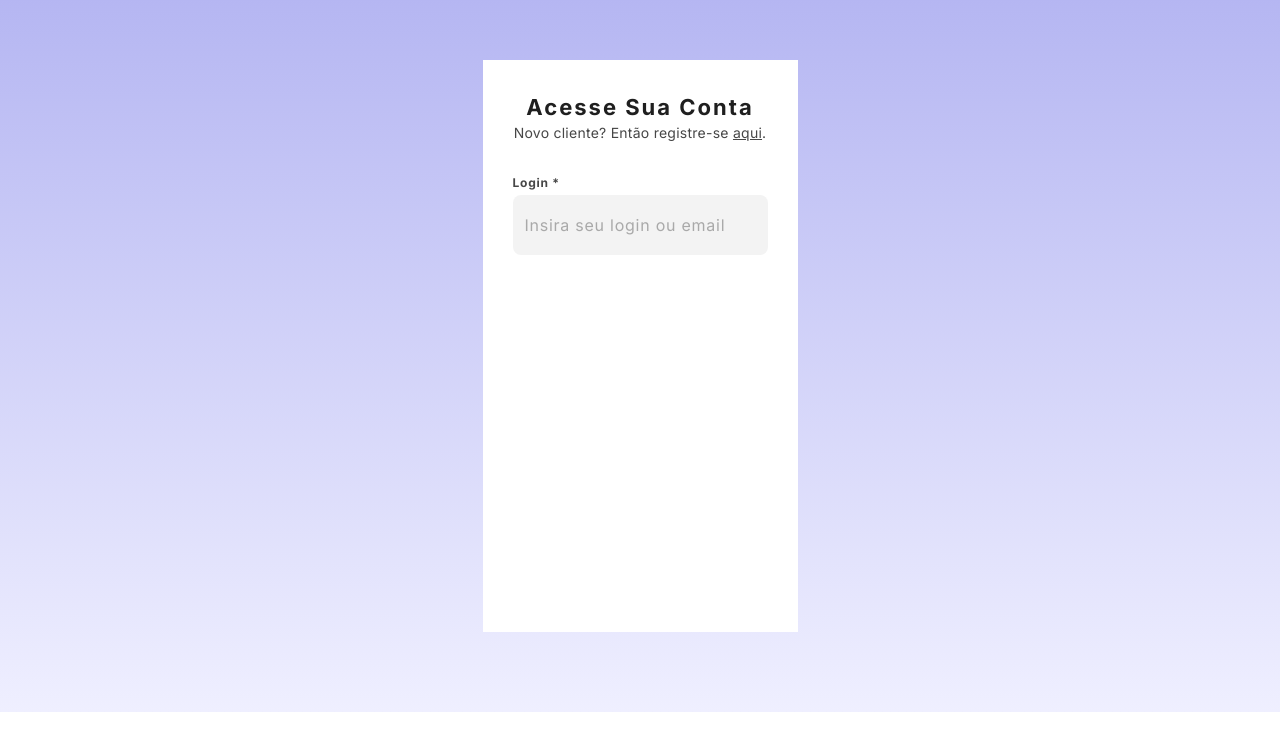
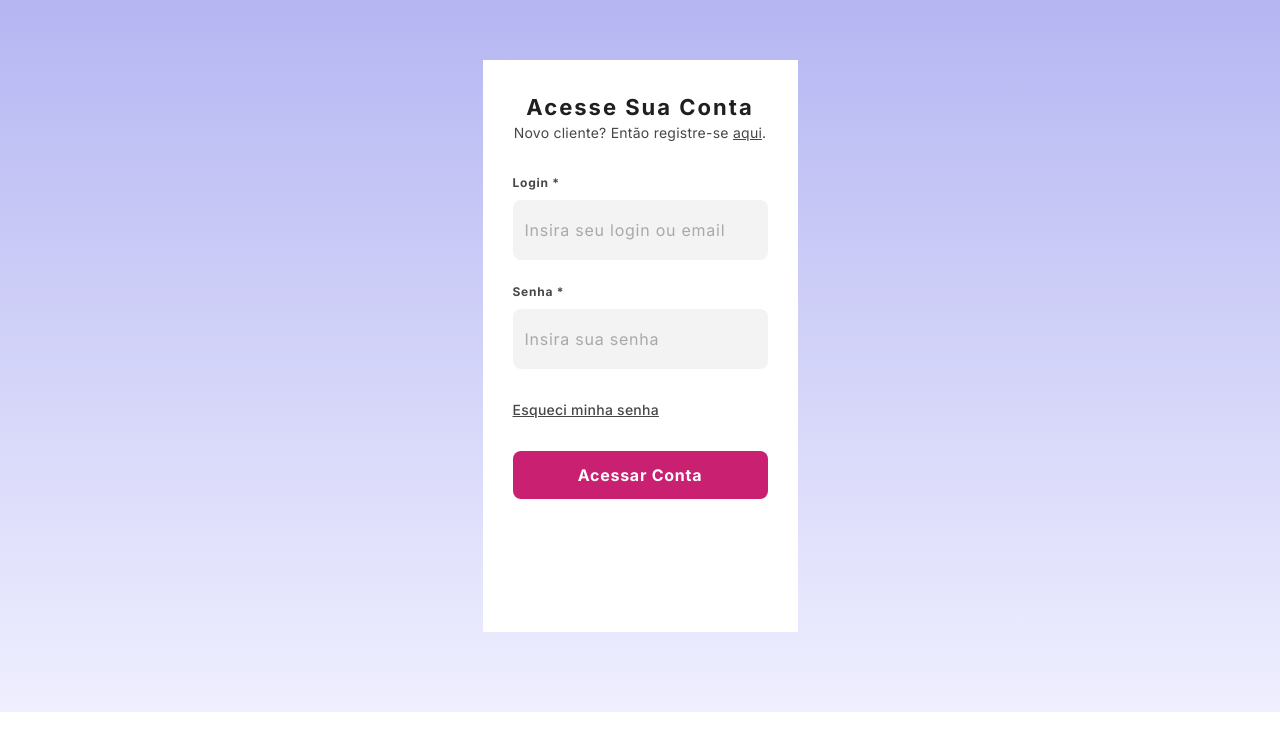
Before and after one commit to alexgeracaotech/loja-digital-tenis, a plain HTML site: page index.html in a window 1280 px wide. Shown: the part 67-800 px from the top of the page. Drawn offline with Linux system fonts and the light colour scheme.

Commit message:
criando entrada de dados

```diff
--- a/index.html
+++ b/index.html
@@ -39,7 +39,20 @@
               placeholder="Insira seu login ou email"
             />
           </div>
+          <div>
+            <label>Senha *</label>
+            <input
+              type="password"
+              placeholder="Insira sua senha"
+            />
+          </div>
         </div>
+        <a
+          class="recuperacao"
+          href="#">
+          Esqueci minha senha
+        </a>
+        <button type="button">Acessar Conta</button>
       </form>
     </main>
   </body>
--- a/style.css
+++ b/style.css
@@ -76,6 +76,9 @@ main {
     }
 
     .entrada {
+      display: flex;
+      flex-direction: column;
+      gap: 1.25rem;
 
       div {
 
@@ -95,6 +98,7 @@ main {
           letter-spacing: .0469rem;
           padding: 1rem .75rem;
           font-size: 1rem;
+          margin-top: .3125rem;
 
           &::placeholder {
             color: var(--corEntradaTexto);
@@ -108,5 +112,23 @@ main {
 
       }
     }
+
+    .recuperacao {
+      font-size: .875rem;
+      font-weight: 500;
+      line-height: 1.375rem;
+      letter-spacing: .0156rem;
+    }
+
+    button {
+      height: 3rem;
+      border: none;
+      border-radius: .5rem;
+      background-color: var(--corDestaque);
+      color: var(--corBranca);
+      font-weight: 700;
+      letter-spacing: .0469rem;
+      font-size: 1rem;
+    }
   }
 }
```
